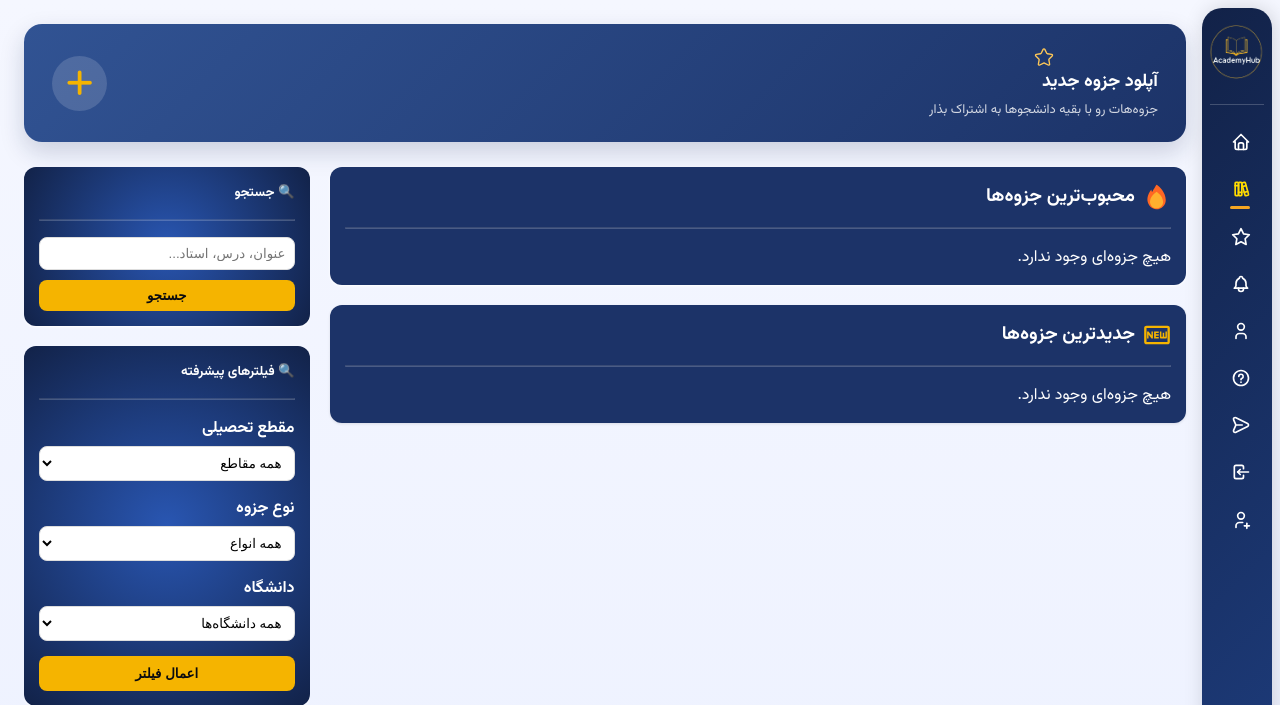
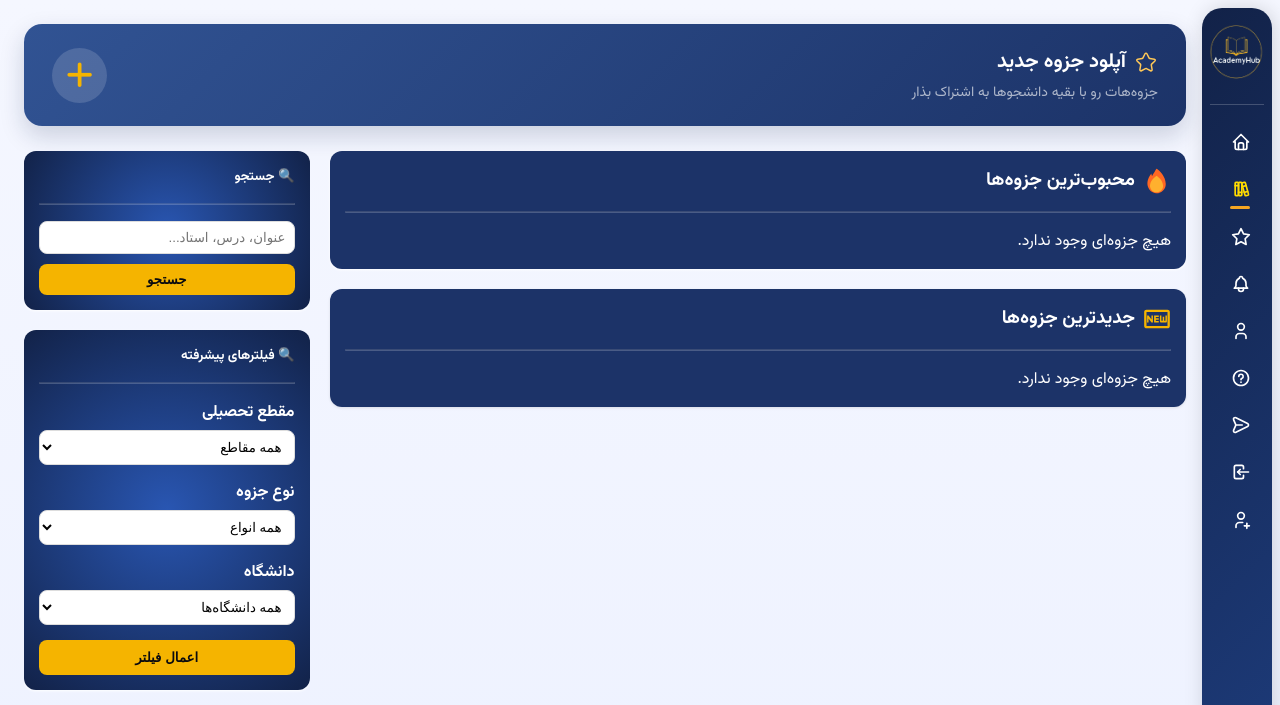
Before and after one commit to fatemegh9/AcademyHub, a Django app: page /notes/ in a window 1280 px wide. Shown: the top 705 px of the page. Run offline with Django 5.2, Linux system fonts and the light colour scheme; data that the repository does not hold is empty; some libraries are stand-ins or nearby versions.

Commit message:
fixing styles of some pages pt3

```diff
--- a/notes/templates/notes/note_list.html
+++ b/notes/templates/notes/note_list.html
@@ -270,6 +270,32 @@
 .section-title .stat-icon img {
     width: 28px;
     height: 28px;
+}
+
+
+.upload-header {
+    display: flex;
+    flex-direction: column;
+}
+
+.upload-title {
+    display: flex;
+    align-items: center;
+    gap: 8px;
+    color: #fff;
+    font-size: 20px;
+    font-weight: 600;
+}
+
+.upload-title .stat-icon img {
+    width: 24px;
+    height: 24px;
+}
+
+.upload-subtitle {
+    margin-top: 4px;
+    color: rgba(255, 255, 255, 0.8);
+    font-size: 14px;
 }
 
 </style>
```
